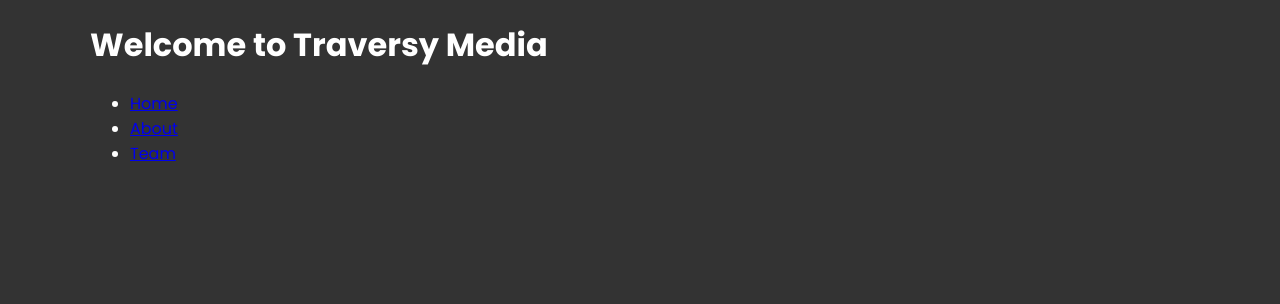
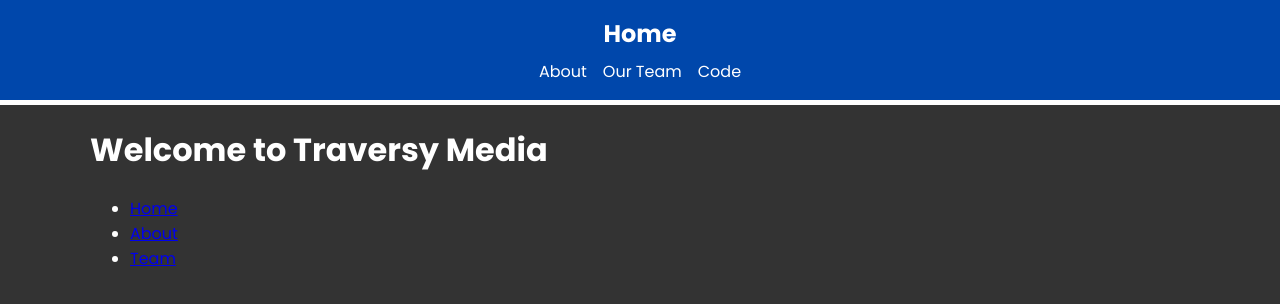
Before and after one commit to kelsonbatista/basic-react-nextjs-project, a Next.js app: page / in a window 1280 px wide. Shown: the top 304 px of the page. Built offline with nearby package versions, Linux system fonts and the light colour scheme.

Commit message:
feat: added header with nav links

```diff
--- /dev/null
+++ b/app/components/Header.jsx
@@ -0,0 +1,23 @@
+import React from 'react';
+import Link from 'next/link';
+
+const Header = () => {
+  return (
+    <header>
+      <div className='header'>
+        <div className='container'>
+          <div className='logo'>
+            <Link href='/'>Home</Link>
+          </div>
+          <div className="links">
+            <Link href='/about'>About</Link>
+            <Link href='/about/team'>Our Team</Link>
+            <Link href='/code/repos'>Code</Link>
+          </div>
+        </div>
+      </div>
+    </header>
+  )
+}
+
+export default Header
--- a/app/layout.jsx
+++ b/app/layout.jsx
@@ -1,4 +1,5 @@
 import { Poppins } from 'next/font/google';
+import Header from './components/Header';
 import './globals.css';
 
 const poppins = Poppins({
@@ -16,6 +17,7 @@
   return (
     <html lang="en">
       <body className={ poppins.className }>
+        <Header />
         <main className='container'>
           {children}
         </main>
```
